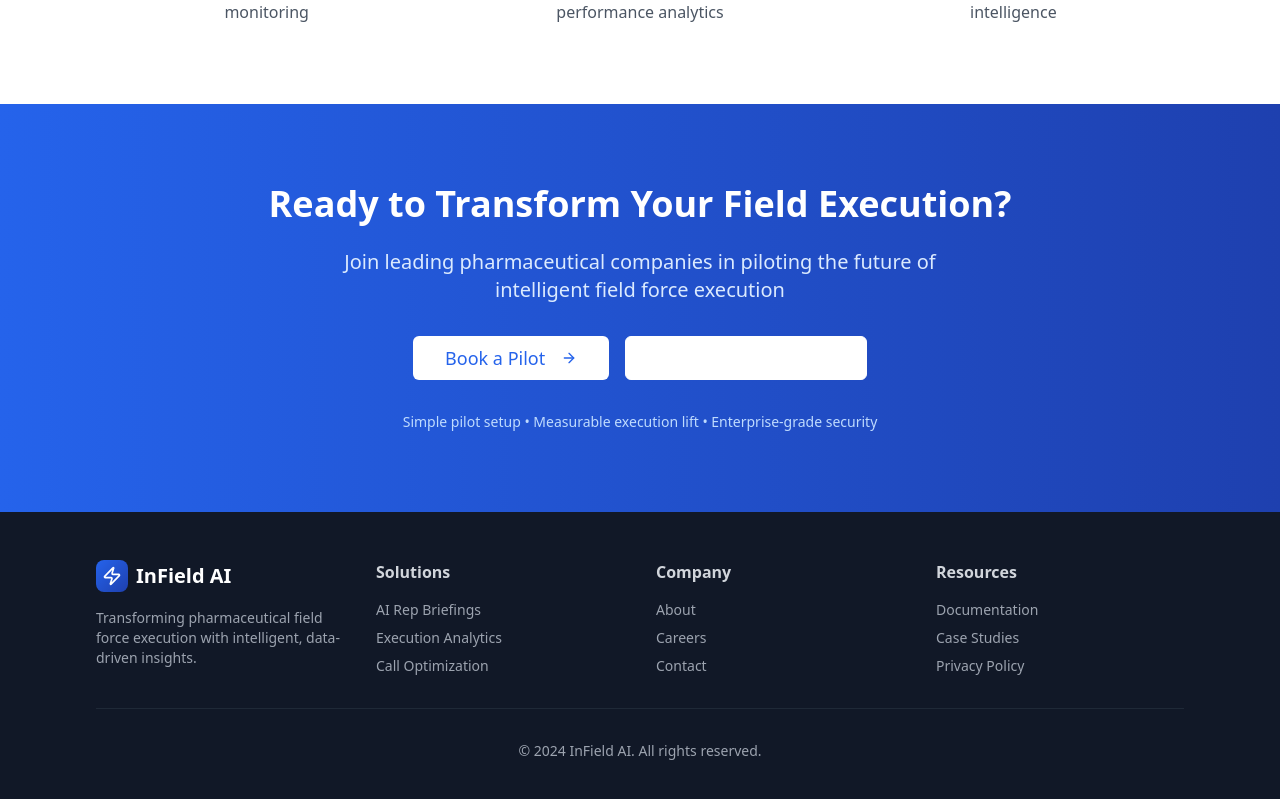
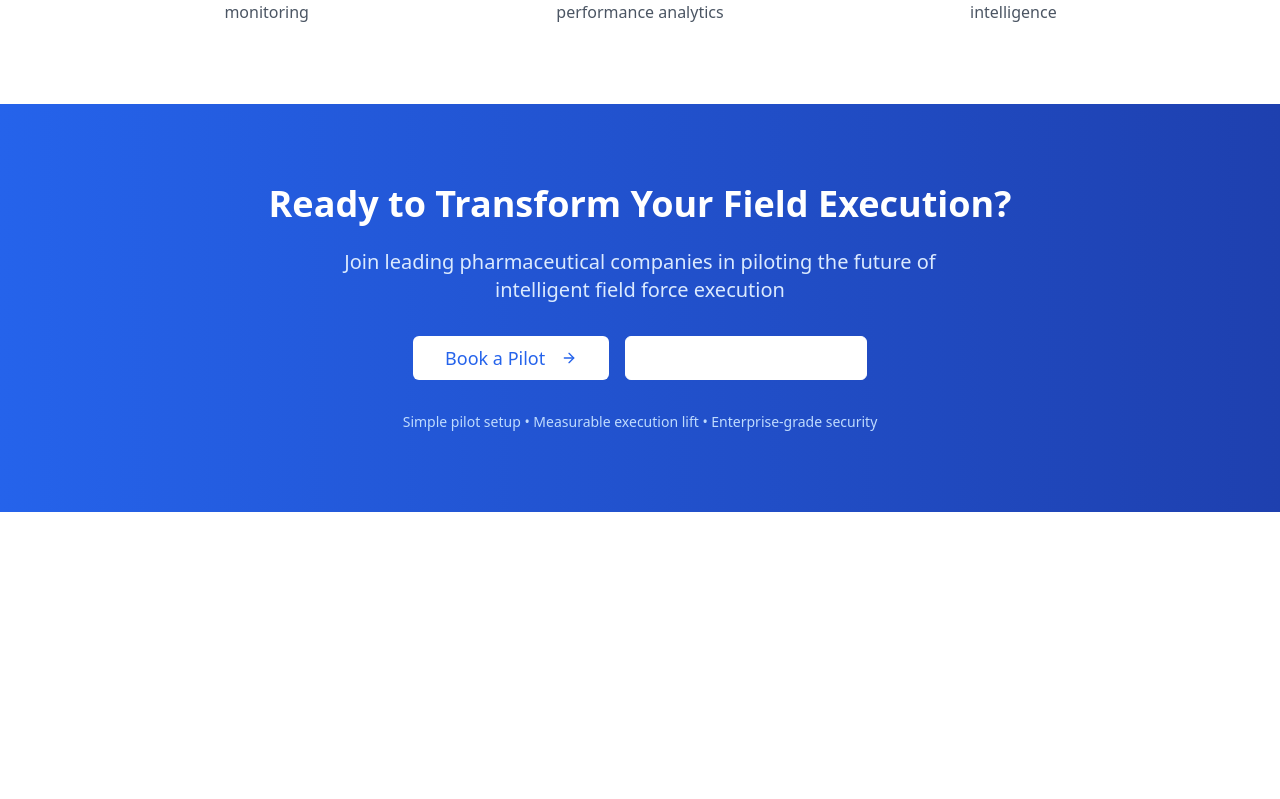
Before and after one commit to aatmaj/in-field-ai-dynamics, a React (Vite) app: page / in a window 1280 px wide. Shown: the part 2069-2868 px from the top of the page. After the commit the page ends 2581 px from the top, so only its background shows below. Built offline with nearby package versions, Linux system fonts and the light colour scheme.

Commit message:
Remove footer
Removed the footer section from the landing page.

```diff
--- a/src/pages/Index.tsx
+++ b/src/pages/Index.tsx
@@ -242,52 +242,6 @@ const Index = () => {
           </div>
         </div>
       </section>
-
-      {/* Footer */}
-      <footer className="bg-gray-900 text-white py-12 px-4">
-        <div className="container mx-auto max-w-6xl">
-          <div className="grid md:grid-cols-4 gap-8">
-            <div>
-              <div className="flex items-center space-x-2 mb-4">
-                <div className="w-8 h-8 bg-gradient-to-br from-blue-600 to-blue-800 rounded-lg flex items-center justify-center">
-                  <Zap className="w-5 h-5 text-white" />
-                </div>
-                <span className="text-xl font-bold">InField AI</span>
-              </div>
-              <p className="text-gray-400 text-sm">
-                Transforming pharmaceutical field force execution with intelligent, data-driven insights.
-              </p>
-            </div>
-            <div>
-              <h4 className="font-semibold text-gray-300 mb-4">Solutions</h4>
-              <ul className="space-y-2 text-sm text-gray-400">
-                <li><a href="#" className="hover:text-white transition-colors">AI Rep Briefings</a></li>
-                <li><a href="#" className="hover:text-white transition-colors">Execution Analytics</a></li>
-                <li><a href="#" className="hover:text-white transition-colors">Call Optimization</a></li>
-              </ul>
-            </div>
-            <div>
-              <h4 className="font-semibold text-gray-300 mb-4">Company</h4>
-              <ul className="space-y-2 text-sm text-gray-400">
-                <li><a href="#" className="hover:text-white transition-colors">About</a></li>
-                <li><a href="#" className="hover:text-white transition-colors">Careers</a></li>
-                <li><a href="#" className="hover:text-white transition-colors">Contact</a></li>
-              </ul>
-            </div>
-            <div>
-              <h4 className="font-semibold text-gray-300 mb-4">Resources</h4>
-              <ul className="space-y-2 text-sm text-gray-400">
-                <li><a href="#" className="hover:text-white transition-colors">Documentation</a></li>
-                <li><a href="#" className="hover:text-white transition-colors">Case Studies</a></li>
-                <li><a href="#" className="hover:text-white transition-colors">Privacy Policy</a></li>
-              </ul>
-            </div>
-          </div>
-          <div className="border-t border-gray-800 mt-8 pt-8 text-center text-gray-400 text-sm">
-            <p>&copy; 2024 InField AI. All rights reserved.</p>
-          </div>
-        </div>
-      </footer>
     </div>
   );
 };
```
